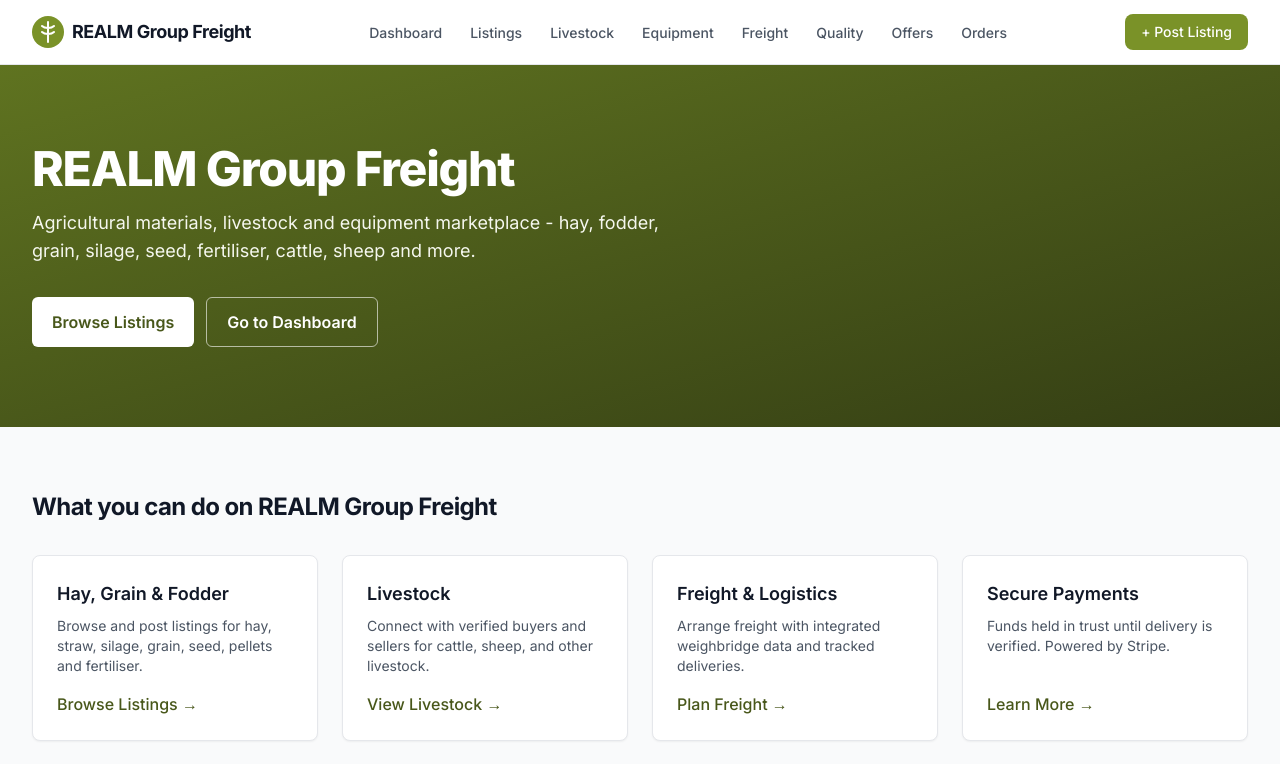
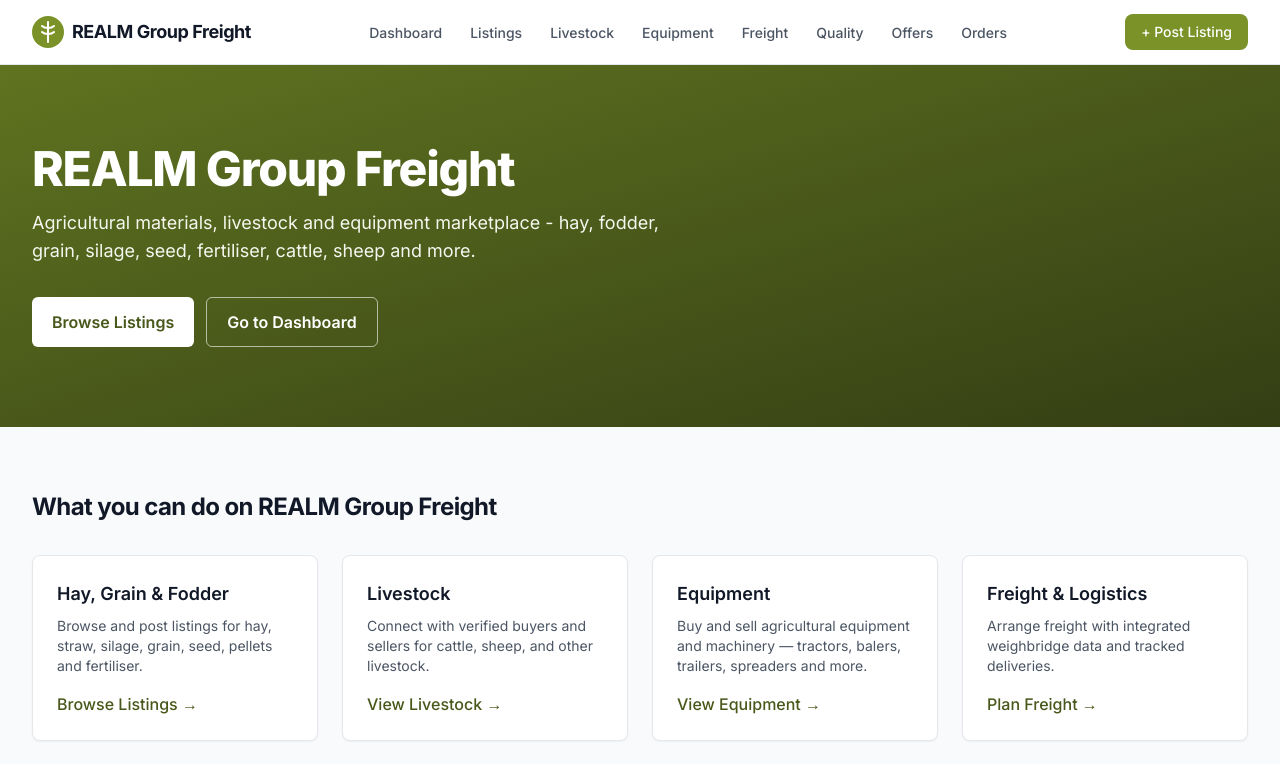
Before and after one commit to c51consulting/realm-group-freight, a Next.js app: page / in a window 1280 px wide. Shown: the top 764 px of the page. Built offline with nearby package versions, Linux system fonts and the light colour scheme.

Commit message:
Add Equipment section for buying and selling machinery

```diff
--- a/app/page.tsx
+++ b/app/page.tsx
@@ -22,6 +22,12 @@
     href: '/livestock',
     cta: 'View Livestock',
   },
+    {
+  title: 'Equipment',
+  description: 'Buy and sell agricultural equipment and machinery — tractors, balers, trailers, spreaders and more.',
+  href: '/equipment',
+  cta: 'View Equipment',
+},
   {
     title: 'Freight & Logistics',
     description:
```
